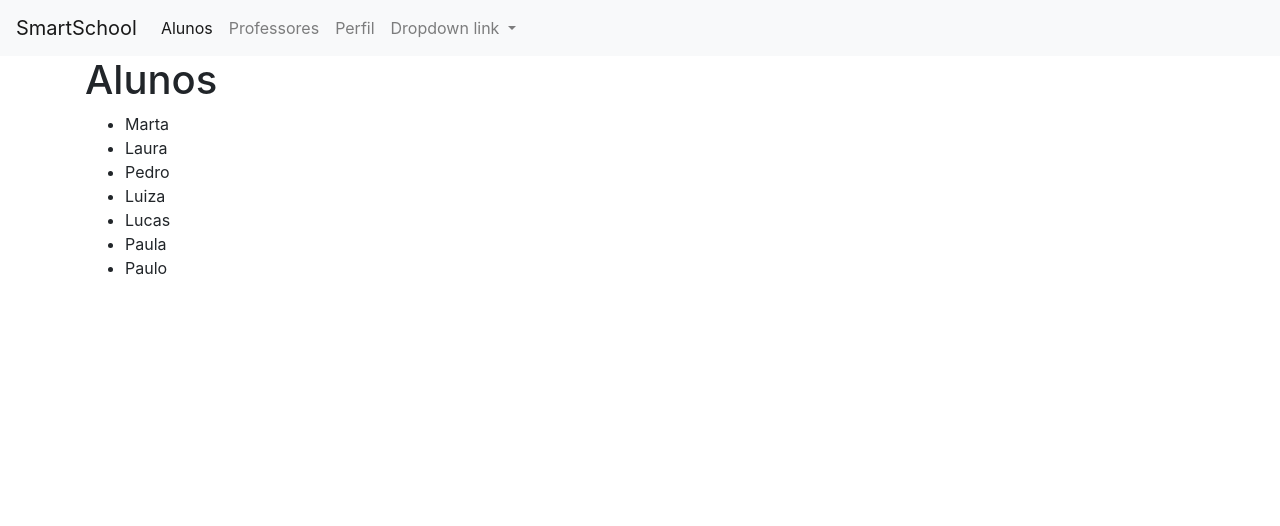
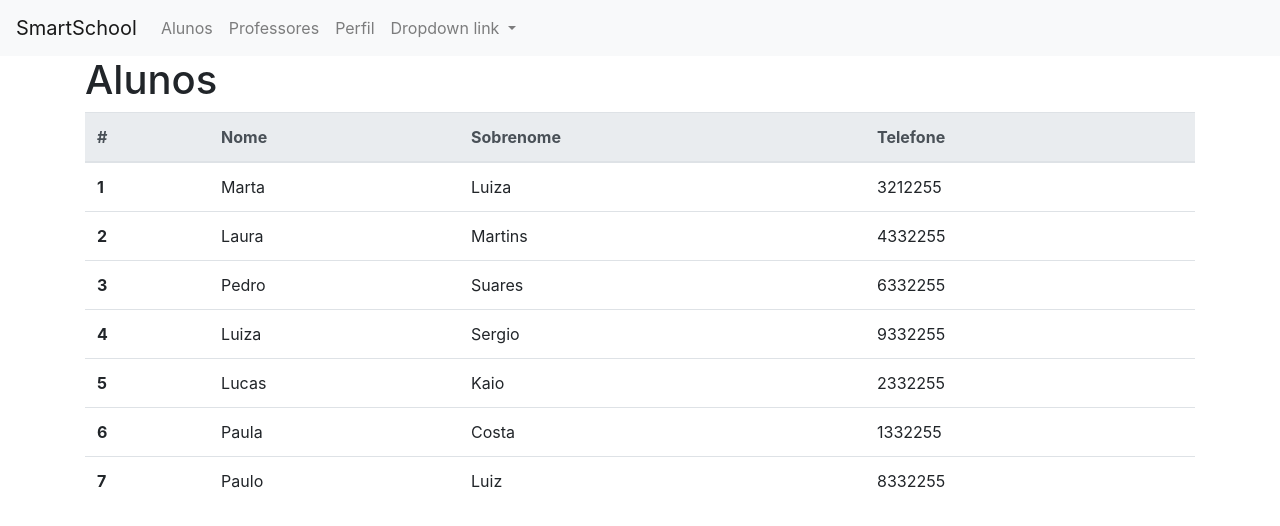
Before and after one commit to jonatas-cin-ufpe/CadastroProfessores-Alunos, an Angular app: page /alunos in a window 1280 px wide. Shown: the top 526 px of the page. Built offline with nearby package versions, Linux system fonts and the light colour scheme.

Commit message:
Colocando titulo como Componente e adicionando as tabelas Alunos e Professores

```diff
--- a/src/app/alunos/alunos.component.html
+++ b/src/app/alunos/alunos.component.html
@@ -1,8 +1,21 @@
-<h1>
- {{titulo}}
-</h1>
-<ul>
- <li *ngFor="let aluno of alunos">
-   {{aluno.nome}}
-</li>
-</ul>
+<app-titulo [titulo]='titulo'></app-titulo>
+
+<table class="table">
+  <thead class="thead-light">
+    <tr>
+      <th scope="col">#</th>
+      <th scope="col">Nome</th>
+      <th scope="col">Sobrenome</th>
+      <th scope="col">Telefone</th>
+    </tr>
+  </thead>
+  <tbody>
+    <tr *ngFor="let aluno of alunos">
+      <th scope="row">{{aluno.id}}</th>
+      <td>{{aluno.nome}}</td>
+      <td>{{aluno.sobrenome}}</td>
+      <td>{{aluno.telefone}}</td>
+
+    </tr>
+  </tbody>
+</table>
--- a/src/app/alunos/alunos.component.ts
+++ b/src/app/alunos/alunos.component.ts
@@ -8,7 +8,7 @@ import { CommonModule } from "@angular/common";
 })
 export class AlunosComponent implements OnInit {
 
-  titulo = 'Alunos';
+  public titulo = 'Alunos';
 
   public alunos = [
     { id: 1, nome :'Marta', sobrenome: 'Luiza', telefone: 3212255},
--- a/src/app/app.module.ts
+++ b/src/app/app.module.ts
@@ -8,6 +8,7 @@ import { ProfessoresComponent } from './professores/professores.component';
 import { PerfilComponent } from './perfil/perfil.component';
 import { DashboardComponent } from './dashboard/dashboard.component';
 import { NavComponent } from './nav/nav.component';
+import { TituloComponent } from './titulo/titulo.component';
 
 @NgModule({
   declarations: [
@@ -16,7 +17,8 @@ import { NavComponent } from './nav/nav.component';
       ProfessoresComponent,
       PerfilComponent,
       DashboardComponent,
-      NavComponent
+      NavComponent,
+      TituloComponent
    ],
   imports: [
     BrowserModule,
--- a/src/app/dashboard/dashboard.component.html
+++ b/src/app/dashboard/dashboard.component.html
@@ -1,3 +1 @@
-<h1>
-  {{titulo}}
- </h1>
+<app-titulo [titulo]='titulo'></app-titulo>
--- a/src/app/nav/nav.component.html
+++ b/src/app/nav/nav.component.html
@@ -5,7 +5,7 @@
   </button>
   <div class="collapse navbar-collapse" id="navbarNavDropdown">
     <ul class="navbar-nav">
-      <li class="nav-item active">
+      <li class="nav-item">
         <a routerLink="alunos" routerActiveLink="active" class="nav-link">Alunos</a>
       </li>
       <li class="nav-item">
--- a/src/app/perfil/perfil.component.html
+++ b/src/app/perfil/perfil.component.html
@@ -1,3 +1 @@
-<h1>
-  {{titulo}}
- </h1>
+<app-titulo [titulo]='titulo'></app-titulo>
--- a/src/app/professores/professores.component.html
+++ b/src/app/professores/professores.component.html
@@ -1,8 +1,20 @@
-<h1>
- {{titulo}}
-</h1>
-<ul>
-  <li *ngFor="let prof of professores">
-    {{prof.nome}}
-  </li>
-</ul>
+<app-titulo [titulo]='titulo'></app-titulo>
+
+<table class="table">
+  <thead class="thead-light">
+    <tr>
+      <th scope="col">#</th>
+      <th scope="col">Nome</th>
+      <th scope="col">Disciplina</th>
+
+    </tr>
+  </thead>
+  <tbody>
+    <tr *ngFor="let prof of professores">
+      <th scope="row">{{prof.id}}</th>
+      <td>{{prof.nome}}</td>
+      <td>{{prof.disciplina}}</td>
+
+    </tr>
+  </tbody>
+</table>
--- /dev/null
+++ b/src/app/titulo/titulo.component.html
@@ -0,0 +1,3 @@
+<h1>
+  {{titulo}}
+ </h1>
--- /dev/null
+++ b/src/app/titulo/titulo.component.ts
@@ -0,0 +1,16 @@
+import { Component, Input, OnInit } from '@angular/core';
+
+@Component({
+  selector: 'app-titulo',
+  templateUrl: './titulo.component.html',
+  styleUrls: ['./titulo.component.css']
+})
+export class TituloComponent implements OnInit {
+
+  @Input() titulo: string;
+  constructor() { }
+
+  ngOnInit() {
+  }
+
+}
```
Also changed, not shown: src/app/titulo/titulo.component.css (added), 1 other file (tests, documents, lock files or other folders).
